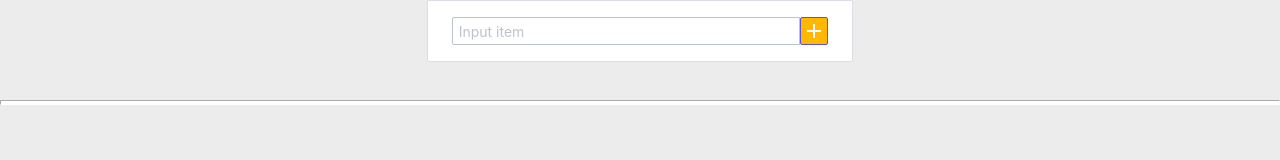
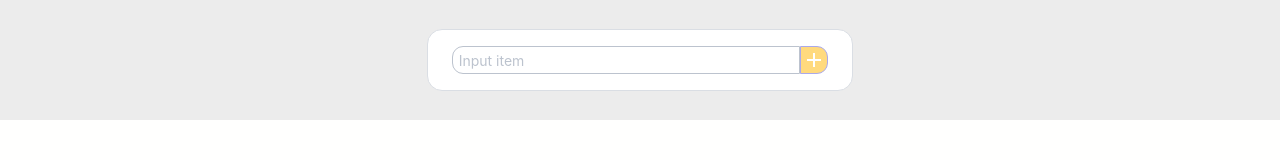
Before and after one commit to teneons/ToDoBoxMini, a plain HTML site: page index.html in a window 1280 px wide. Drawn offline with nearby package versions, Linux system fonts and the light colour scheme.

Commit message:
Fully maked - add new item

```diff
--- a/index.html
+++ b/index.html
@@ -11,14 +11,15 @@
     <title>ToDoBox Mini</title>
 </head>
 <body>
-    <div class="card column col-4 col-mx-auto">
+    <div id="containerAddItem">
+    <div class="card column col-4 col-mx-auto" id="boxAddItem">
         <div class="card-body">
             <div class="input-group">
                 <input class="form-input input-sm" type="text" id="addNewItemInput" placeholder="Input item">
-                <button class="btn btn-sm c-hand bg-warning" id="addNewItemBtn"><i class="icon icon-plus"></i></button>
+                <button class="btn btn-sm c-hand bg-warning" id="addNewItemBtn" disabled><i class="icon icon-plus"></i></button>
             </div>
         </div>
     </div>
-    <hr>
+    </div>
 <script src="script.js"></script>
 </html>
--- a/script.js
+++ b/script.js
@@ -73,3 +73,23 @@ function checkText() {
 
 
 addNewItemBtn.addEventListener('click', checkText)
+
+
+//JS for style
+//check on empty input
+addNewItemInput.oninput = () => {
+    if(addNewItemInput.value != '') {
+        addNewItemBtn.disabled = false;
+    } else addNewItemBtn.disabled = true;
+}
+
+//loading
+addNewItemBtn.addEventListener('click', () => {
+    addNewItemBtn.classList.add('loading');
+
+    setTimeout(() => {
+        addNewItemBtn.classList.remove('loading');
+    }, 200)
+
+    addNewItemBtn.disabled = true;
+})
--- a/style/style.scss
+++ b/style/style.scss
@@ -1,5 +1,6 @@
 $black: #101010;
 $grey: #ECECEC;
+$white2: #fffffe;
 $white: #fff;
 
 
@@ -17,18 +18,30 @@ $white: #fff;
 
 
 body {
+    background-color: $white2;
+}
+
+#containerAddItem {
+    height: 15vh;
+    width: 100%;
+    display: flex;
+    align-items: center;
+
     background-color: $grey;
 }
 
+#boxAddItem {
+    border-radius: 15px;
 
-.card {
-
+    &:hover {
+        box-shadow: 0px 0px 37px -14px rgba(0,0,0,0.75);
+    }
 }
 
+#addNewItemInput {
+    border-radius: 11px 0 0 11px;
+}
 
-hr {
-    height: 3px;
-    margin-top: 3%;
-    background-color: $white;
-    border-color: $white;
+#addNewItemBtn {
+    border-radius: 0 11px 11px 0;
 }
```
Also changed, not shown: style/style.css, 1 other file.
